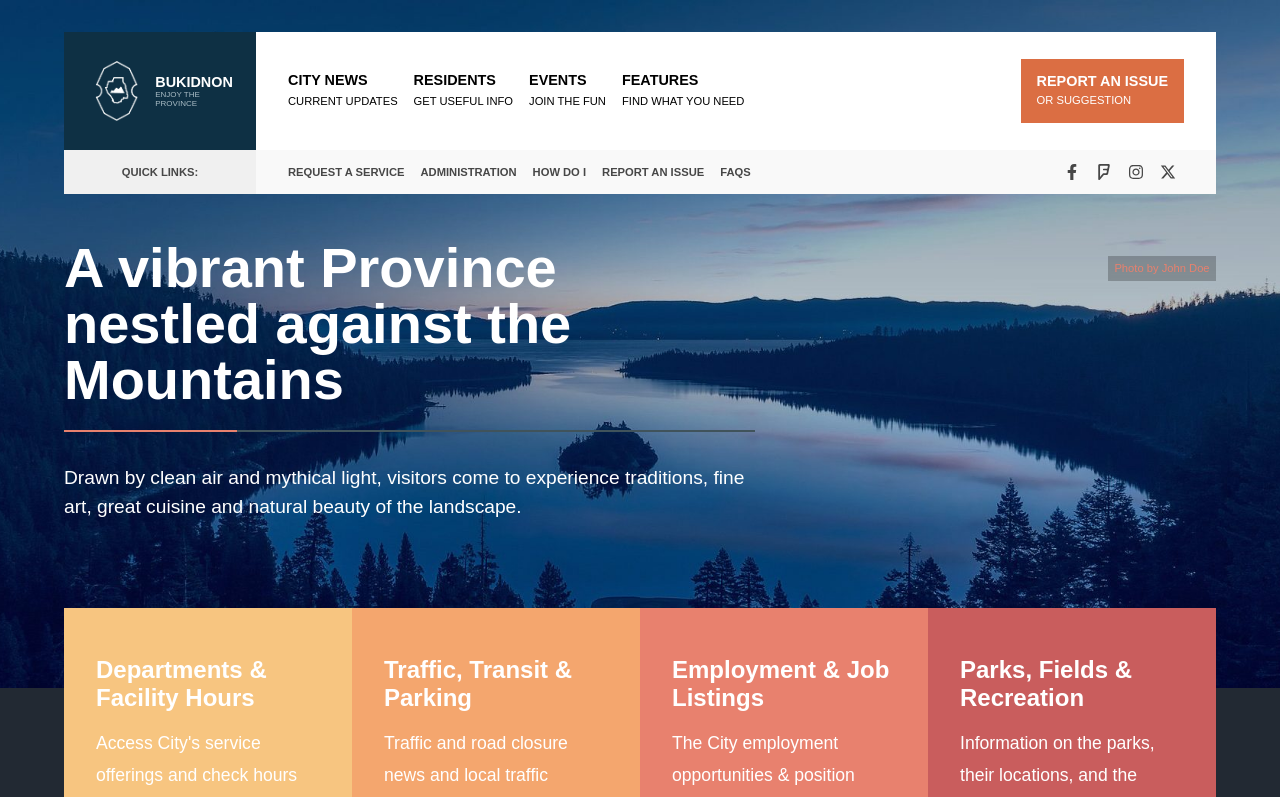
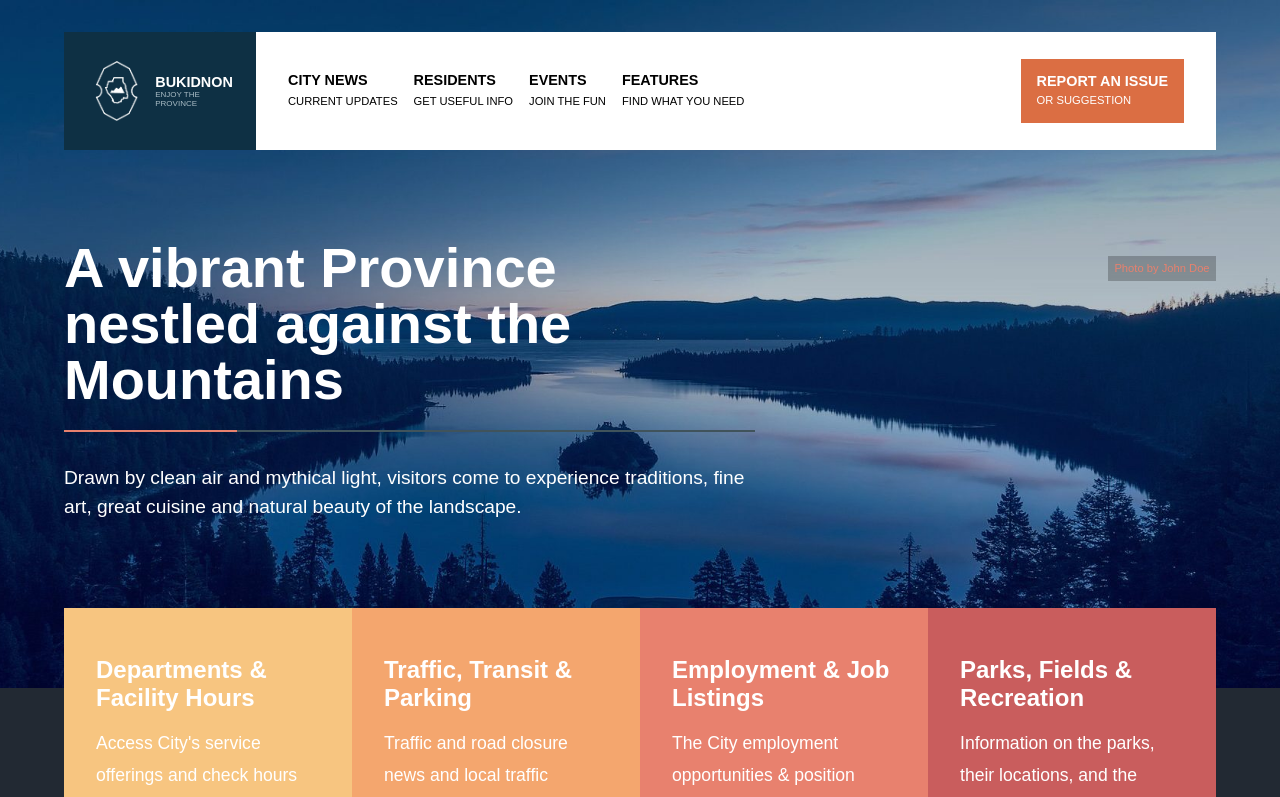
Before and after one commit to reyanjoh/bukidnon.info, a Next.js app: page / in a window 1280 px wide. Shown: the top 797 px of the page. Built offline with nearby package versions, Linux system fonts and the light colour scheme.

Commit message:
removed temp links

```diff
--- a/app/page-components/Footer.jsx
+++ b/app/page-components/Footer.jsx
@@ -13,13 +13,13 @@ const Footer = () => {
 
                     <h5 className='text-center'>Bukidnon.Info</h5>
                     <p className='text-light-200'>Bukidnon.Info is a free online platform that provides information about Bukidnon, Philippines. Our aim is to connect people with the latest news, events, and resources in the region.</p>
-                    <div className={`${styles.footertopleftsearch} `}>
+                    {/* <div className={`${styles.footertopleftsearch} `}>
                         <input className='bg-navy-light border-light-200 width-100' type="text" placeholder="I am looking for..." />
                         <input className={`${styles.footertopleftsearchsubmit} bg-cta-hover-with-border text-light-100`} type="submit" value="Search" />
-                    </div>
+                    </div> */}
                 </div>
             <div className={styles.footertopright}>
-                <ul>
+                {/* <ul>
                     <li>
                         <h6>Living Here</h6>
                         <ul>
@@ -80,7 +80,7 @@ const Footer = () => {
                             </li>
                         </ul>
                     </li>
-                </ul>
+                </ul> */}
             </div>
             </div>
         </div>
@@ -98,22 +98,6 @@ const Footer = () => {
             </div>
         </div>
 
-        {/* <div>
-                <ul className={`uppercase`}>
-                    <li>
-                        <Link href="/">Request a service</Link>
-                    </li>
-                    <li>
-                        <Link href="/">Request a service</Link>
-                    </li>
-                    <li>
-                        <Link href="/">Request a service</Link>
-                    </li>
-                    <li>
-                        <Link href="/">Request a service</Link>
-                    </li>
-                </ul>
-        </div> */}
         <div className={`${styles.footerBottom} text-xs flex flex-center text-light-200`}>
             <span>
                 Copyright © 2018 - 2025 • Bukidnon.Info™ by <Link href="/">Bukidnon.Info</Link>
--- a/app/page-components/Nav.jsx
+++ b/app/page-components/Nav.jsx
@@ -3,7 +3,6 @@ import Link from 'next/link'
 import Image from 'next/image'
 import styles from './nav.module.css'
 import SocialsIcons from './socialsIcons';
-import Logo from './Logo';
 
 
 function Nav() {
@@ -53,20 +52,20 @@ function Nav() {
             </Link>
         </div>
         <div className={`${styles.quickLink} text-xxs bold text-light-300 flex flex-center uppercase`}>
-            <span>
+            {/* <span>
                 quick links:
-            </span>
+            </span> */}
         </div>
         <div className={`${styles.quickLinks} text-xxs bold text-light-300 bg-light-200 flex flex-space-between `}>
             <div className={`${styles.quickLinksLeft} flex flex-space-between`}>
-                <Link href="/">Request a service</Link>
+                {/* <Link href="/">Request a service</Link>
                 <Link href="/about">Administration</Link>
                 <Link href="/contact">How Do I</Link>
                 <Link href="/contact">Report an issue</Link>
-                <Link href="/contact">faqs</Link>
+                <Link href="/contact">faqs</Link> */}
             </div>
             <div className={`${styles.quickLinksRight} flex flex-space-between`}>
-                <SocialsIcons />
+                {/* <SocialsIcons /> */}
             </div>
         </div>
     </nav>
--- a/app/page-components/nav.module.css
+++ b/app/page-components/nav.module.css
@@ -31,8 +31,11 @@
   position: fixed;
   top: 0;
   z-index: 1000;
+  background-color: transparent;
 }
-
+.navLinks{
+  background-color: white;
+}
 
 .navLinks ul{
     display: flex;
@@ -54,13 +57,14 @@
 
 .quickLink{
     padding: 1rem;
-    background-color: #F0F0F0;
-
+    /* background-color: #F0F0F0; */
+    background-color: transparent;
 
 }
 
 .quickLinks{
     padding-left: 2rem;
+    background-color: transparent;
 }
 
 .quickLinksLeft{
@@ -68,6 +72,7 @@
     flex-direction: row;
     align-items: center;
     gap: 1rem;
+    background-color: transparent;
 }
 
 .quickLinksRight{
```
